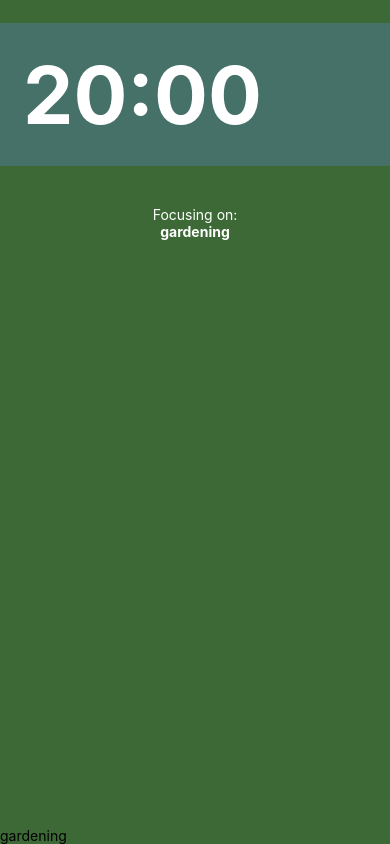
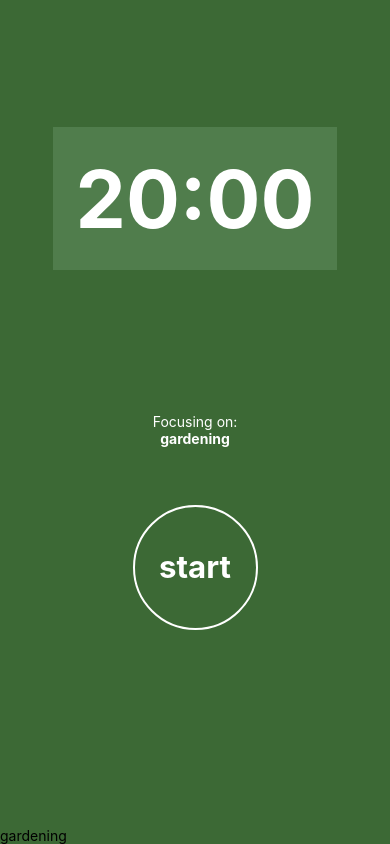
Before and after one commit to Belchenkov/rn-focus-time, a React Native app: screen / in a window 390 px wide. Built offline with nearby package versions, Linux system fonts and the light colour scheme.

Commit message:
Start & Pause Buttons

```diff
--- a/src/components/Countdown.js
+++ b/src/components/Countdown.js
@@ -1,4 +1,4 @@
-import React, { useState } from 'react';
+import React, { useState, useEffect, useRef } from 'react';
 import { Text, View, StyleSheet } from 'react-native';
 
 import { fontSizes, spacing } from '../utils/sizes';
@@ -16,6 +16,27 @@ const Countdown = ({
     const [millis, setMillis] = useState(minutesToMillis(minutes));
     const minute = Math.floor(millis / 1000 / 60) % 60;
     const seconds = Math.floor(millis / 1000) % 60;
+    const interval = useRef(null);
+
+    const countDown = () => {
+        setMillis(time => {
+            if (time === 0) {
+                return time;
+            }
+            const timeLeft = time - 1000;
+            // timeLeft
+            return timeLeft;
+        })
+    };
+
+    useEffect(() => {
+        if (isPaused) return;
+
+        interval.current = setInterval(countDown, 1000);
+
+        return () => clearInterval(interval.current);
+    }, [isPaused])
+
     return (
         <Text style={styles.text}>
             { formatTime(minute) }:{ formatTime(seconds) }
@@ -29,7 +50,7 @@ const styles = StyleSheet.create({
         fontWeight: 'bold',
         color: colors.white,
         padding: spacing.lg,
-        backgroundColor: 'rgba(94, 132, 226, 0.3)'
+        backgroundColor: 'rgba(125,171,130,0.3)'
     }
 });
 
--- a/src/components/RoundedButton.js
+++ b/src/components/RoundedButton.js
@@ -25,12 +25,12 @@ const styles = size => StyleSheet.create({
        alignItems: 'center',
        justifyContent: 'center',
        borderColor: "#fff",
-       borderWidth: 2
+       borderWidth: 2,
    },
     text: {
        color: "#fff",
        fontWeight: 'bold',
-       fontSize: size / 3
+       fontSize: size / 4
     }
 });
 
--- a/src/features/timer/Timer.js
+++ b/src/features/timer/Timer.js
@@ -1,18 +1,38 @@
-import React from 'react';
+import React, { useState } from 'react';
 import { View, StyleSheet, Text } from "react-native";
 
 import { colors } from "../../utils/colors";
 import { spacing } from "../../utils/sizes";
 import Countdown from '../../components/Countdown';
+import RoundedButton from '../../components/RoundedButton';
 
 const Timer = ({ focusSubject }) => {
+    const [isStarted, setIsStarted] = useState(false);
     return (
         <View style={styles.container}>
-            <Countdown />
+            <View style={styles.countdown}>
+                <Countdown
+                    isPaused={!isStarted}
+                />
+            </View>
             <View style={{ paddingTop: spacing.xxl }}>
                 <Text style={styles.title}>Focusing on:</Text>
                 <Text style={styles.task}>{focusSubject}</Text>
             </View>
+            <View style={styles.buttonWrapper}>
+                { isStarted ? (
+                    <RoundedButton
+                        title="pause"
+                        onPress={() => setIsStarted(false)}
+                    />
+                ) : (
+                    <RoundedButton
+                        title="start"
+                        onPress={() => setIsStarted(true)}
+                    />
+                )}
+            </View>
+
         </View>
     );
 };
@@ -30,6 +50,17 @@ const styles = StyleSheet.create({
        textAlign: 'center',
        fontWeight: 'bold'
    },
+   countdown: {
+       flex: .5,
+       alignItems: 'center',
+       justifyContent: 'center',
+   },
+   buttonWrapper: {
+       flex: .3,
+       padding: 15,
+       justifyContent: 'center',
+       alignItems: 'center',
+   }
 });
 
 export default Timer;
```
